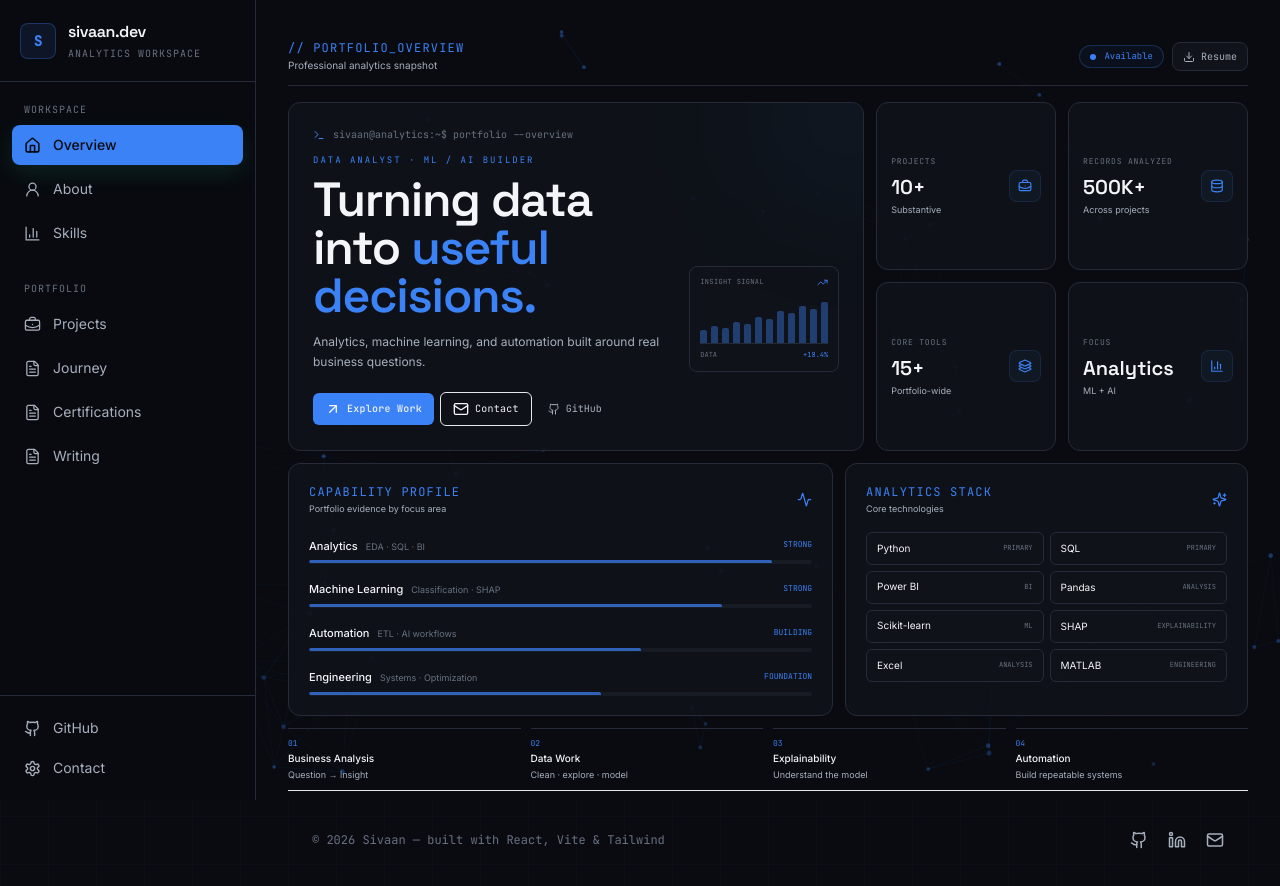
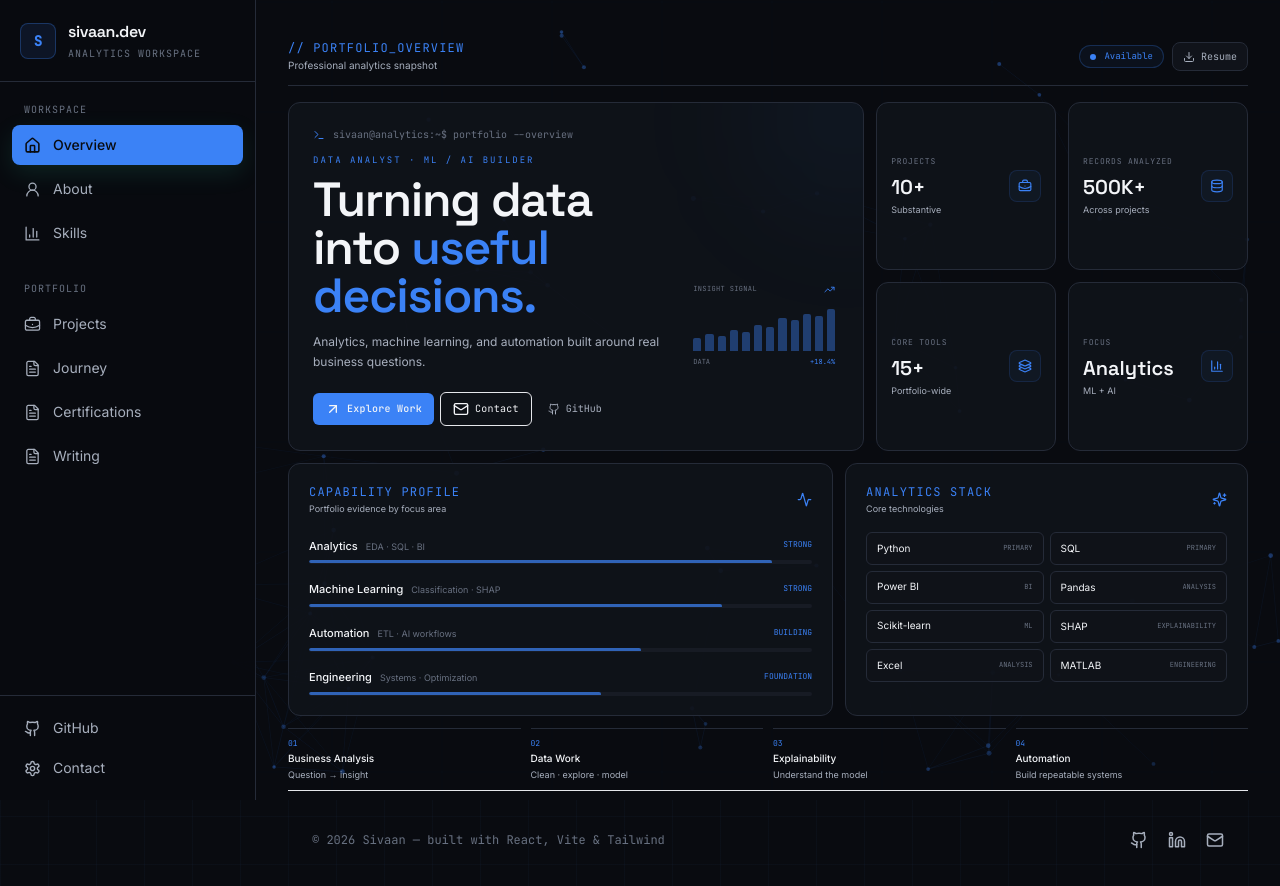
Before and after one commit to Sivaan66/sivaan-portfolio, a React (Vite) app: page / in a window 1280 px wide. Shown: the top 886 px of the page. Built offline with nearby package versions, Linux system fonts and the light colour scheme.

Commit message:
Blend overview visualization into hero card

```diff
--- a/src/components/sections/Hero.jsx
+++ b/src/components/sections/Hero.jsx
@@ -43,9 +43,9 @@ export default function Hero({ onNavigate }) {
                   <h1 className="font-display text-3xl sm:text-4xl xl:text-5xl font-semibold tracking-tight text-ink leading-none">Turning data into <span className="text-signal">useful decisions.</span></h1>
                   <p className="mt-3 max-w-xl text-xs leading-5 text-ink-muted">Analytics, machine learning, and automation built around real business questions.</p>
                 </div>
-                <div className="hidden sm:block w-[150px] shrink-0 rounded-lg border border-surface-border bg-surface-panel/70 p-2.5">
+                <div className="hidden sm:block w-[150px] shrink-0 p-1">
                   <div className="flex items-center justify-between mb-2"><span className="font-mono text-[7px] uppercase tracking-wider text-ink-faint">Insight signal</span><TrendingUp size={11} className="text-signal" /></div>
-                  <div className="flex items-end gap-1 h-12 border-b border-surface-border">{SIGNAL_BARS.map((height, index) => <div key={index} className="flex-1 rounded-t-sm bg-signal/40 hover:bg-signal/70 transition-all" style={{ height: `${height}%` }} />)}</div>
+                  <div className="flex items-end gap-1 h-12">{SIGNAL_BARS.map((height, index) => <div key={index} className="flex-1 rounded-t-sm bg-signal/40 hover:bg-signal/70 transition-all" style={{ height: `${height}%` }} />)}</div>
                   <div className="flex justify-between mt-1.5"><span className="font-mono text-[7px] text-ink-faint">DATA</span><span className="font-mono text-[7px] text-signal">+18.4%</span></div>
                 </div>
               </div>
```
